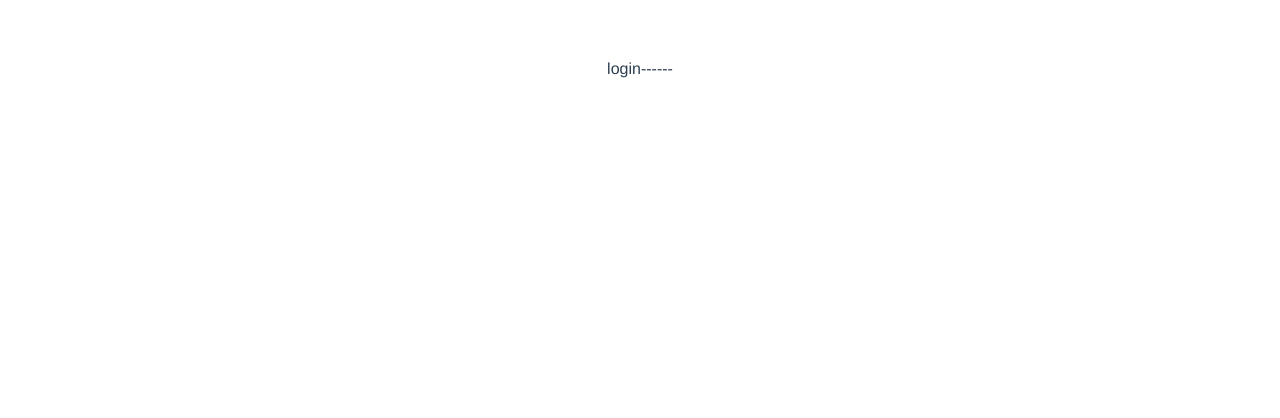
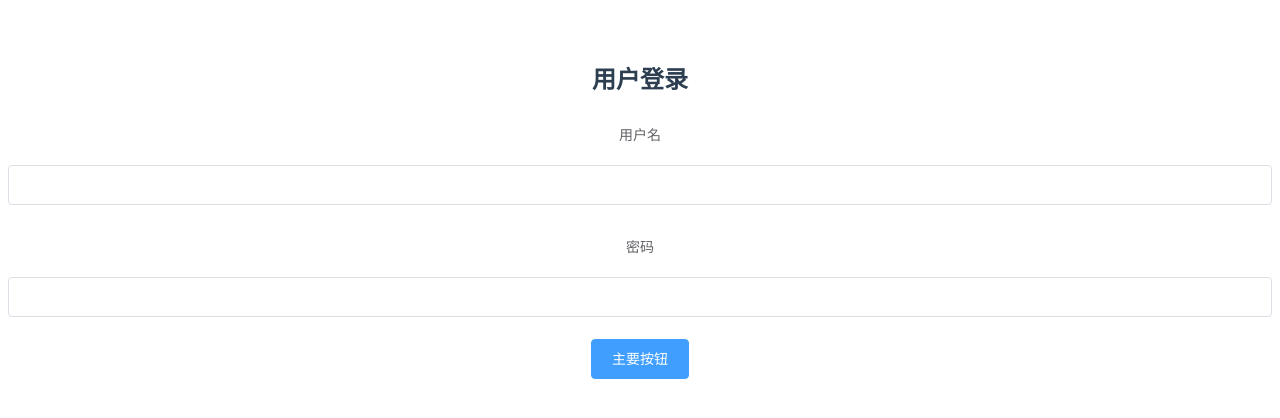
Before and after one commit to keaichong/shopmanager, a Vue app: page /#/login in a window 1280 px wide. Shown: the top 418 px of the page. Built offline with nearby package versions, Linux system fonts and the light colour scheme.

Commit message:
引入登陆组件

```diff
--- a/src/components/login.vue
+++ b/src/components/login.vue
@@ -1,13 +1,30 @@
 <template>
-    <div>login------</div>
+  <div class="login-warp">
+    <el-form class="login-form" label-position="top" label-width="80px" :model="formdata">
+      <h2>用户登录</h2>
+      <el-form-item label="用户名">
+        <el-input v-model="formdata.username"></el-input>
+      </el-form-item>
+      <el-form-item label="密码">
+        <el-input v-model="formdata.password"></el-input>
+      </el-form-item>
+      <el-button class="login-btn" type="primary">主要按钮</el-button>
+    </el-form>
+  </div>
 </template>
 
 <script>
 export default {
-
+  data () {
+    return {
+      formdata: {
+        username: '',
+        password: ''
+      }
+    }
+  }
 }
 </script>
 
 <style>
-
 </style>
```
